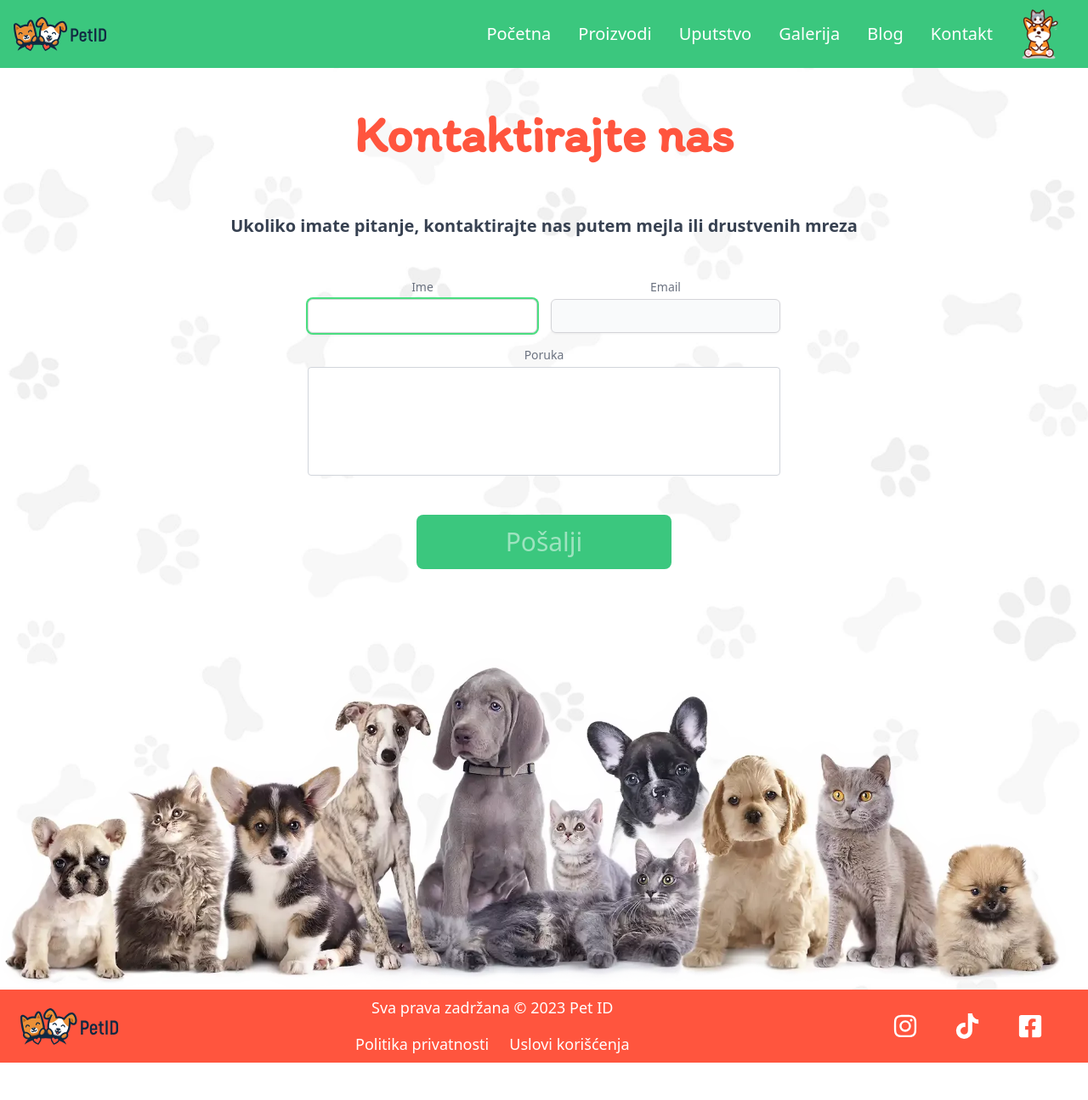
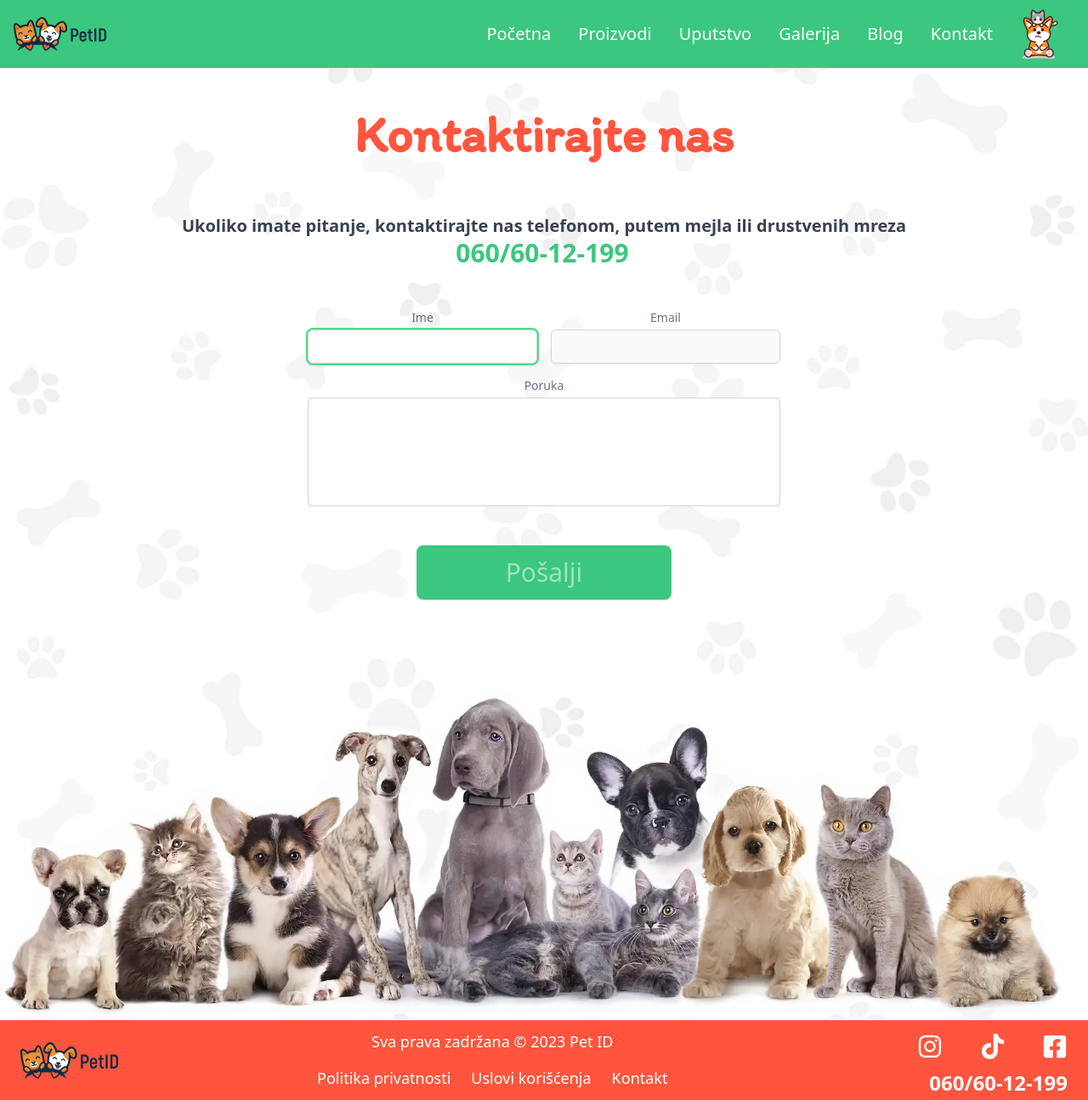
Before and after one commit to alexdevranger/pet-id.rs, a React (Create React App) app: page /kontakt in a window 1280 px wide. Shown: the whole page at 85% size. Before the commit the page ends 1251 px from the top, so only its background shows below. Built offline with nearby package versions, Linux system fonts and the light colour scheme.

Commit message:
add kontakt telefon

```diff
--- a/src/App.js
+++ b/src/App.js
@@ -33,7 +33,7 @@ function App() {
           <Route exact path="/blog" element={<Blog />} />
           <Route exact path="/moj-ljubimac" element={<MojLjubimac />} />
           <Route exact path="/uputstvo" element={<Uputstvo />} />
-          <Route exact path="/udomi" element={<Udomi />} />
+          {/* <Route exact path="/udomi" element={<Udomi />} /> */}
           <Route
             exact
             path="/politika-privatnosti"
--- a/src/components/ContactUs.js
+++ b/src/components/ContactUs.js
@@ -98,9 +98,12 @@ const ContactUs = () => {
                 Kontaktirajte nas
               </h1>
               <p className="pt-8 font-bold text-xl sm:text-xl md:text-xl lg:text-xl text-center">
-                Ukoliko imate pitanje, kontaktirajte nas putem mejla ili
-                drustvenih mreza
+                Ukoliko imate pitanje, kontaktirajte nas telefonom, putem mejla
+                ili drustvenih mreza
               </p>
+              <span className="text-2xl min-[412px]:text-4xl sm:text-5xl text-[#3bc77e] font-bold mr-2 lg:text-3xl pl-1 align-sub">
+                060/60-12-199
+              </span>
             </div>
           )}
           <form>
--- a/src/components/Footer.js
+++ b/src/components/Footer.js
@@ -13,9 +13,9 @@ const Footer = () => {
         <img src={PETnav} className="w-[120px]" alt="logo" />
       </div>
 
-      <div className="w-[95%] flex items-center flex-col-reverse md:flex-row">
+      <div className="w-[95%] flex items-center flex-col-reverse sm:flex-row">
         <div className="flex justify-center w-full flex-col items-center">
-          <p className="text-[16px] min-[315px]:text-[18px]">
+          <p className="text-[16px] min-[315px]:text-[18px] mt-4 md:mt-0">
             Sva prava zadržana © 2023 Pet ID
           </p>
           <div className="px-6 flex flex-row pt-2">
@@ -29,11 +29,22 @@ const Footer = () => {
                 Uslovi korišćenja
               </Link>
             </p>
+            <p className="text-[14px] min-[315px]:text-[18px] md:text-[18px] mt-2 pl-6">
+              <Link to="/kontakt" rel="noreferrer">
+                Kontakt
+              </Link>
+            </p>
           </div>
         </div>
-        <div>
-          <div className="flex justify-center w-[287px] md:w-[236px] flex-col-reverse md:flex-row">
-            <div className="flex justify-between md:w-[75%] my-6">
+        <div className="flex align-center">
+          {/* <div className="flex justify-center w-[287px] md:w-[236px] flex-col-reverse md:flex-row"> */}
+          <div className="flex justify-center w-[287px] md:w-[236px] flex-col flex-col-reverse items-center sm:items-end">
+            <div>
+              <span className="text-1xl min-[412px]:text-2xl sm:text-2xl text-[#fff] font-bold lg:text-2xl pl-1 items-center align-sub">
+                060/60-12-199
+              </span>
+            </div>
+            <div className="flex justify-between md:w-[75%] my-3 w-[50%] items-center">
               <a
                 href="https://www.instagram.com/pet.id.rs/"
                 target="_blank"
```
Also changed, not shown: 1 other file (tests, documents, lock files or other folders).
